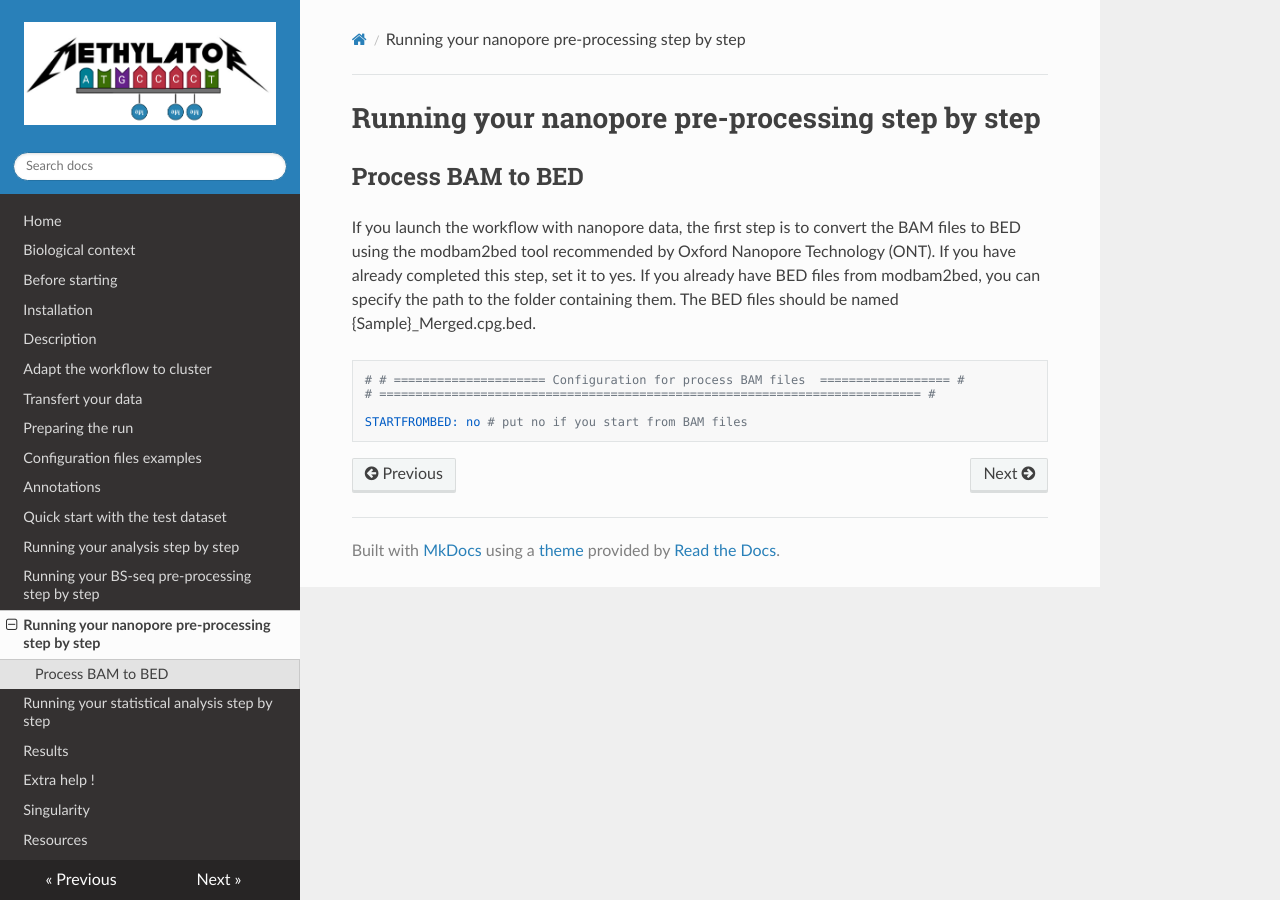
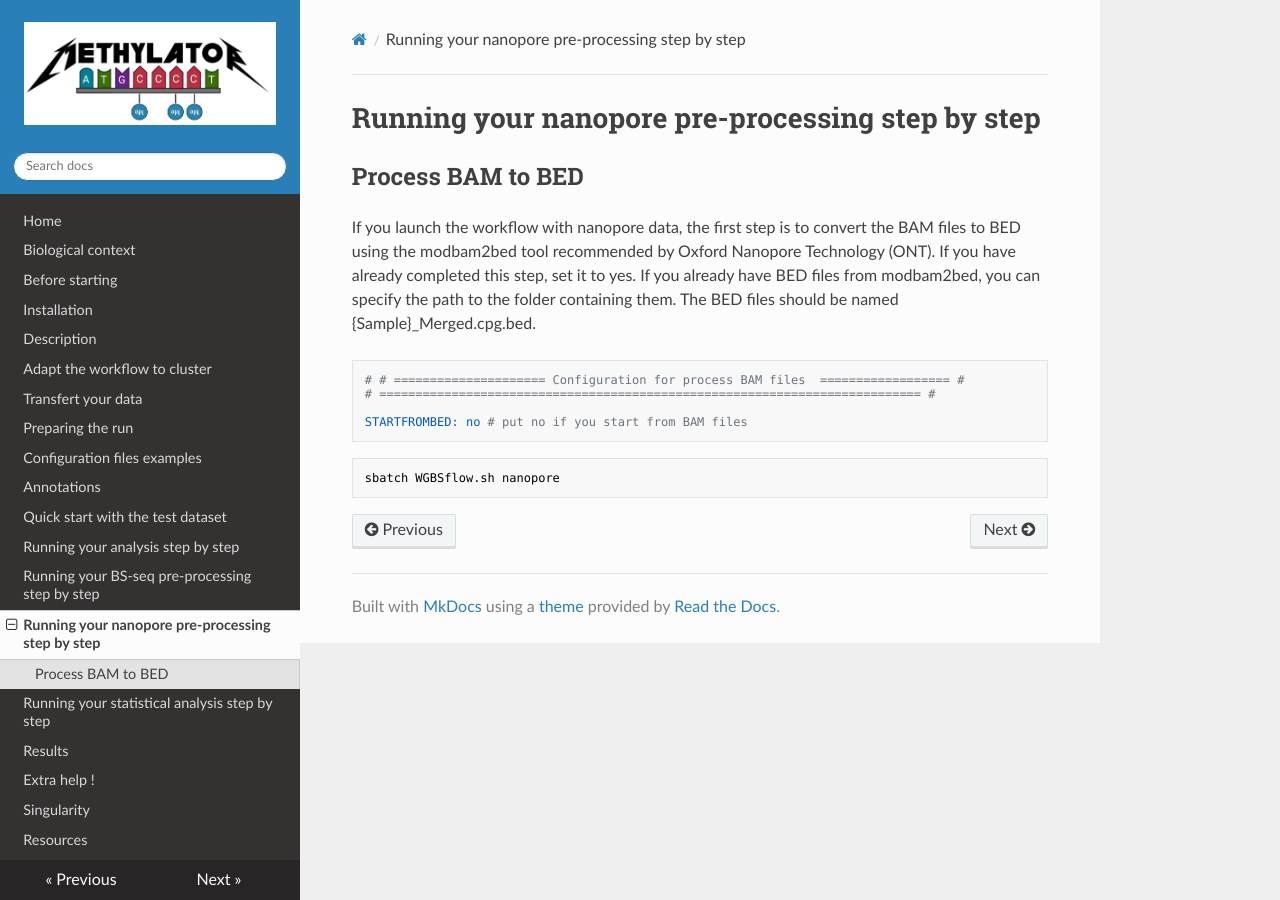
Before and after one commit to parisepigenetics/Methylator-Documentation, an MkDocs documentation site: the page built from docs/running_nano.md, in a window 1280 px wide. Built offline with MkDocs 1.6.1, drawn with Linux system fonts in a browser that asks for light colours; nearby versions of some CDN libraries.

Commit message:
Update running_nano.md

````diff
--- a/docs/running_nano.md
+++ b/docs/running_nano.md
@@ -11,3 +11,7 @@ If you launch the workflow with nanopore data, the first step is to convert the
 
 STARTFROMBED: no # put no if you start from BAM files
 ```
+
+```sh
+sbatch WGBSflow.sh nanopore
+```
````
